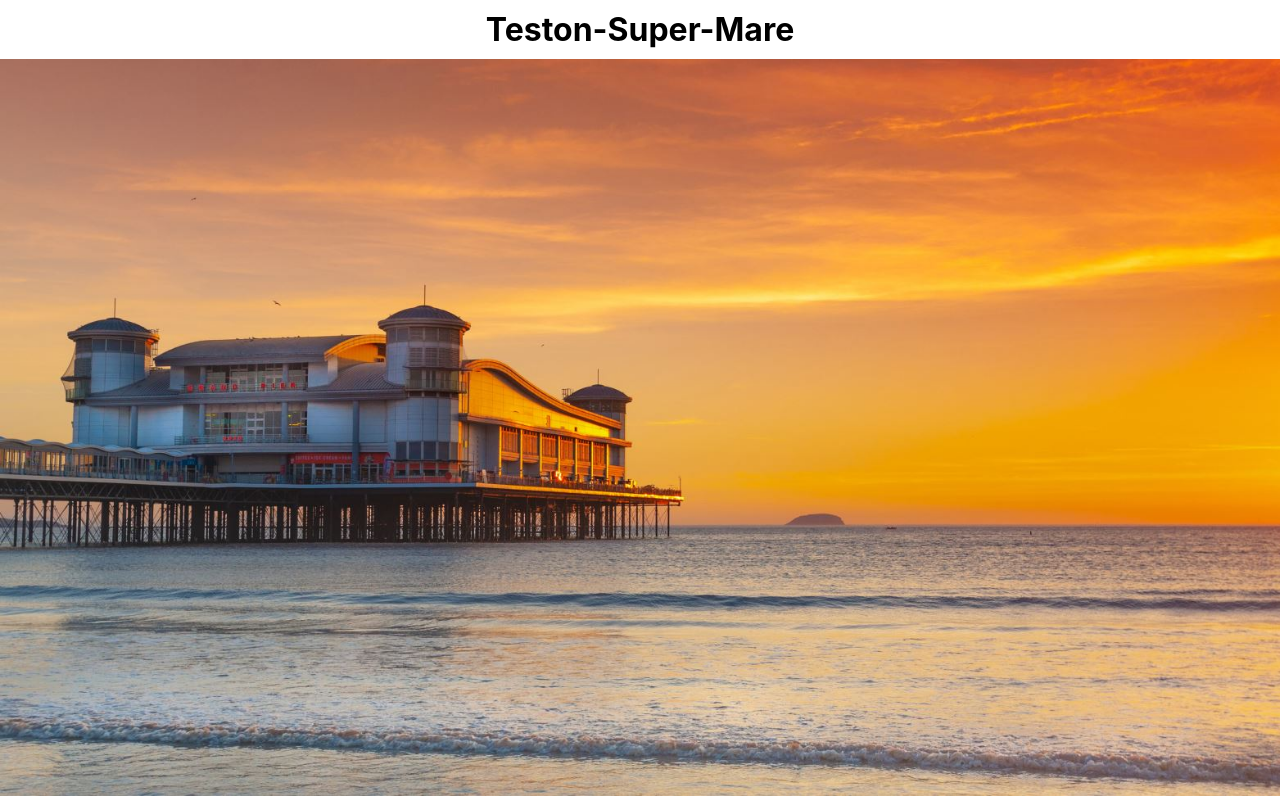
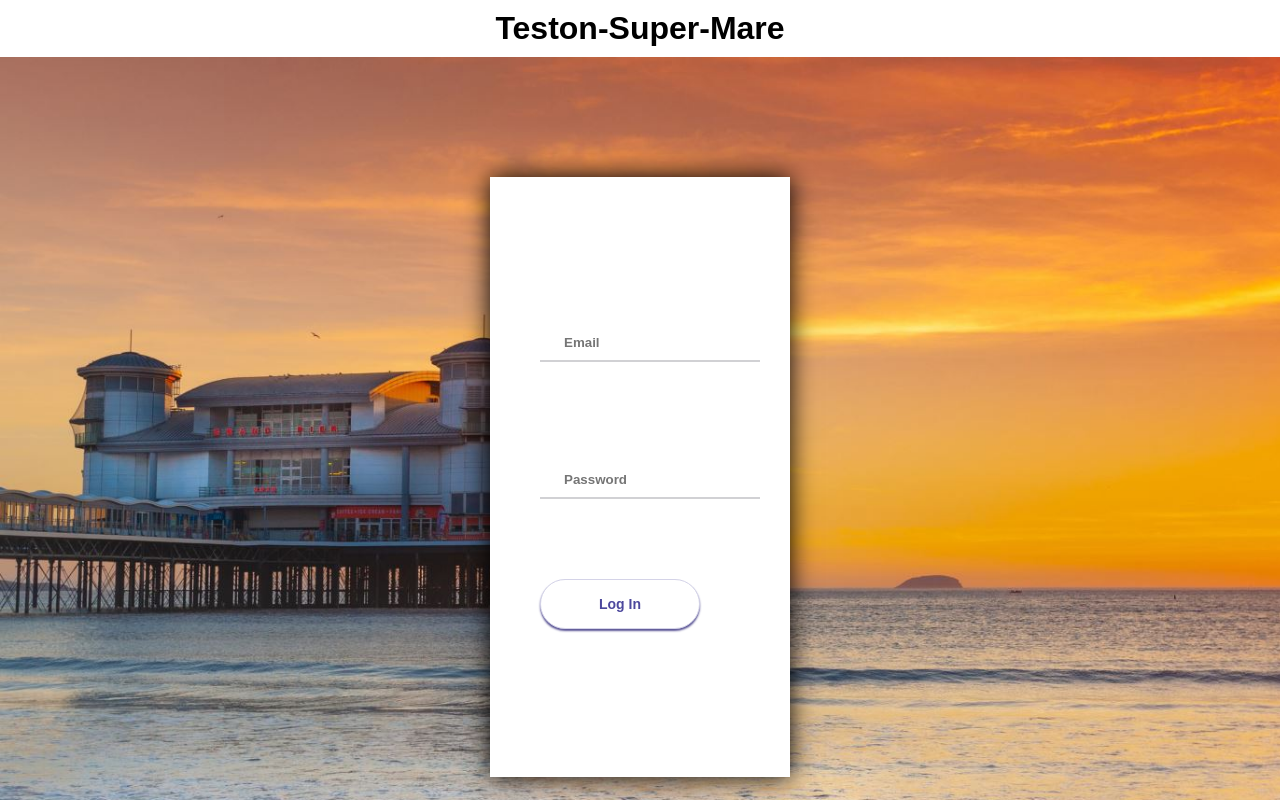
Before and after one commit to westoncollab/csd, a React (Create React App) app in the folder App/teston-super-mare/: page /login in a window 1280 px wide. Shown: the top 800 px of the page. Built offline with nearby package versions, Linux system fonts and the light colour scheme.

Commit message:
UI Changes to add login screen

```diff
--- a/App/teston-super-mare/src/pages/Login/Login.css
+++ b/App/teston-super-mare/src/pages/Login/Login.css
@@ -19,20 +19,72 @@
     padding: 50px;
 }
 
-.login-buttons {
-    display: flex;
-    justify-content: space-between;
-    min-width: 275px;
-    margin-top: 0;
-    margin-bottom: 50px;
-    margin-left: auto;
-    margin-right: auto;
-}
-.login-buttons > button {
-    font-weight: bold;
-}
-
 .login-detail-box {
     background-color: white;
     padding: 40px;
 }
+
+* {
+	box-sizing: border-box;
+	margin: 0;
+	padding: 0;
+	font-family: Raleway, sans-serif;
+}
+
+
+
+.container {
+	display: flex;
+	align-items: center;
+	justify-content: center;
+}
+
+.screen {
+	background: white;
+	position: relative;
+	height: 600px;
+	width: 300px;
+	box-shadow: 0px 0px 24px black;
+}
+
+.screen__content {
+	position: center;
+	height: 100%;
+}
+
+.login {
+	width: 320px;
+	padding: 30px;
+	padding-top: 15px;
+        padding: 20px 0px;
+        position: relative;
+}
+
+
+
+.login__input {
+	border: none;
+	border-bottom: 2px solid #D1D1D4;
+	background: none;
+	padding: 10px;
+	padding-left: 24px;
+	font-weight: 700;
+	width: 100%;
+	transition: .2s;
+}
+
+.login__submit {
+	background: #fff;
+	font-size: 14px;
+	margin-top: 30px;
+	padding: 16px 20px;
+	border-radius: 26px;
+	border: 1px solid #D4D3E8;
+	font-weight: 700;
+	display: center;
+	align-items: flex;
+	width: 50%;
+	color: #4C489D;
+	box-shadow: 0px 2px 2px #5C5696;
+	cursor: pointer;
+}
--- a/App/teston-super-mare/src/pages/Login/Login.jsx
+++ b/App/teston-super-mare/src/pages/Login/Login.jsx
@@ -6,6 +6,32 @@ import { Link } from 'react-router-dom';
 class Login extends React.Component {
     render() {
         return <div className="login">
+<div className="container">
+  <div className="screen">
+    <div className="screen__content">
+      <form className="login">
+        <div className="login__field">
+          <input
+            type="text"
+            className="login__input"
+            placeholder="Email"
+          />
+        </div>
+        <div className="login__field">
+          <input
+            type="password"
+            className="login__input"
+            placeholder="Password"
+          />
+        </div>
+        <button className="button login__submit">
+          <span className="button__text">Log In</span>
+          <i className="button__icon fas fa-chevron-right" />
+        </button>
+      </form>
+    </div>
+  </div>
+</div>
 
         </div>
     }
```
